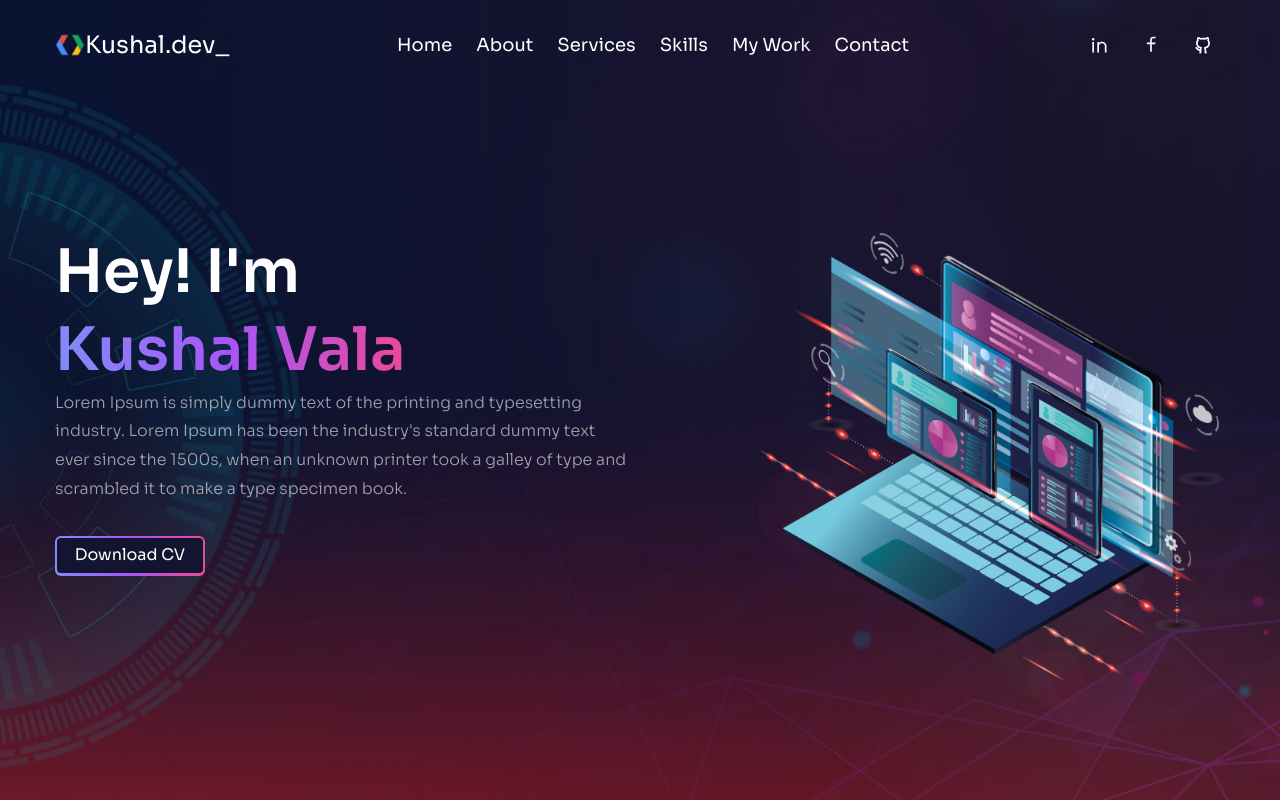
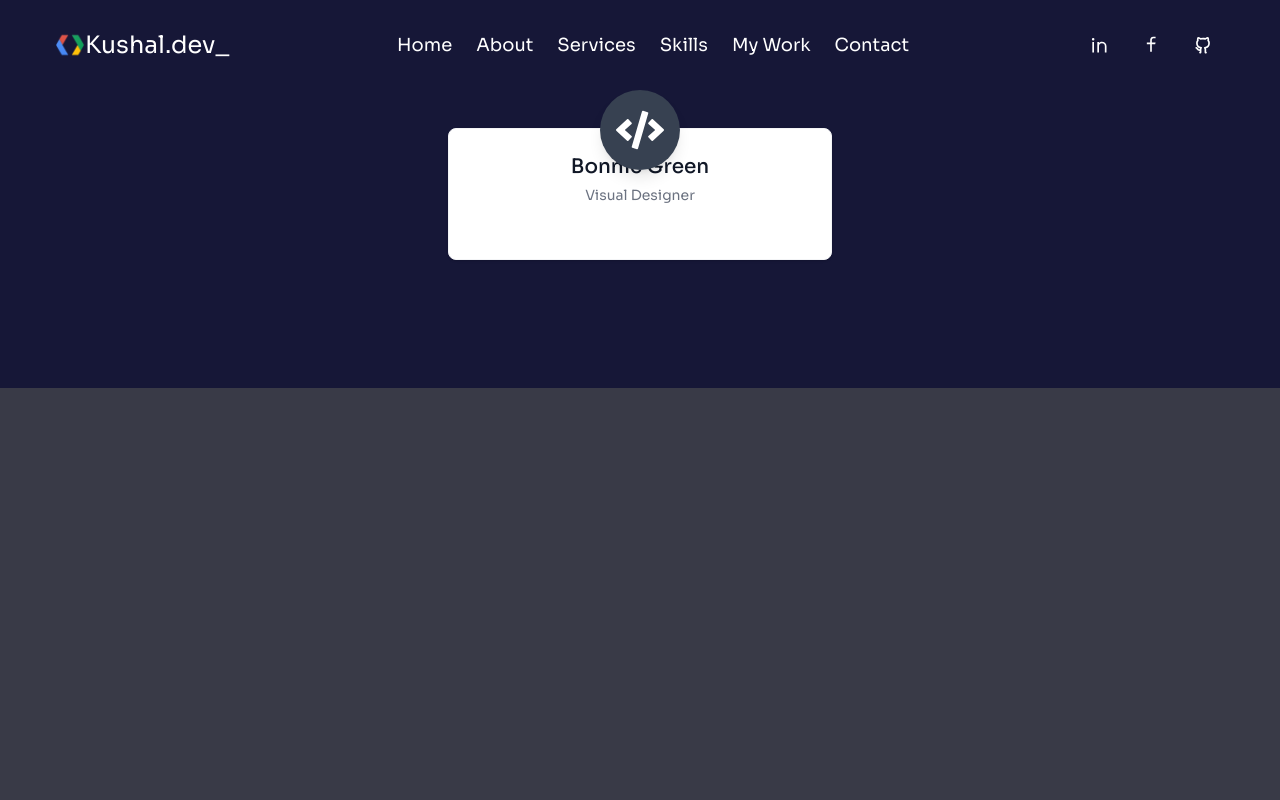
Before and after one commit to vkushal-28/portfolio, a React (Vite) app: page / in a window 1280 px wide. Shown: the top 800 px of the page. Built offline with nearby package versions, Linux system fonts and the light colour scheme.

Commit message:
start adding services section

```diff
--- a/src/App.jsx
+++ b/src/App.jsx
@@ -3,14 +3,16 @@ import Header from "./components/Header";
 import About from "./pages/About";
 import { Outlet } from "react-router-dom";
 import Hero from "./pages/Hero/index";
+import Services from "./pages/Services/index";
 
 function App() {
   return (
     <Fragment>
       <Outlet />
       <Header />
-      <Hero />
-      <About />
+      <Services />
+      {/* <Hero />
+      <About /> */}
     </Fragment>
   );
 }
--- /dev/null
+++ b/src/pages/Services/index.jsx
@@ -0,0 +1,31 @@
+/* eslint-disable react/jsx-key */
+/* eslint-disable react/no-unescaped-entities */
+import { RxArrowTopRight } from "react-icons/rx";
+import { FaCode } from "react-icons/fa";
+const Services = () => {
+  return (
+    <div className="h-full bg-blLight py-32 text-center xl:text-left">
+      <div className="container mx-auto h-full flex flex-col items-center justify-around xl:flex-row gap-6 ">
+        <div className="w-full max-w-sm py-6 relative bg-white border border-gray-100 rounded-lg shadow dark:bg-bl ">
+          <div className="flex flex-col items-center ">
+            <div className=" absolute top-[-30%] w-20 bg-gray-700 h-20 rounded-full shadow-lg flex items-center justify-center">
+              <FaCode className="text-5xl" />
+            </div>
+            <h5 className="mb-1 text-xl font-medium text-gray-900 dark:text-white">
+              Bonnie Green
+            </h5>
+            <div className="text-sm text-gray-500 dark:text-gray-400">
+              Visual Designer
+            </div>
+            {/* arrow */}
+          </div>
+          <div className="text-3xl ">
+            <RxArrowTopRight className="group-hover:rotate-45 group-hover:text-accent transition-all duration-380 " />
+          </div>
+        </div>
+      </div>
+    </div>
+  );
+};
+
+export default Services;
--- a/tailwind.config.js
+++ b/tailwind.config.js
@@ -27,6 +27,7 @@ module.exports = {
         secondary: "#393A47",
         accent: "#00a376",
         bl: "#131430",
+        blLight: "#161737",
 
         //    primary: "#131424",
         // secondary: "#393A47",
```
